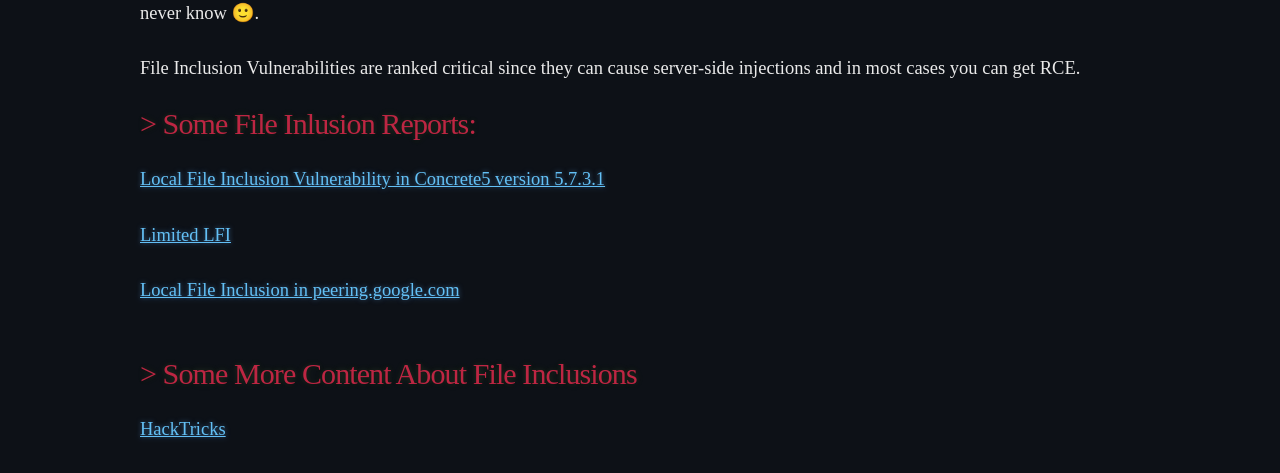
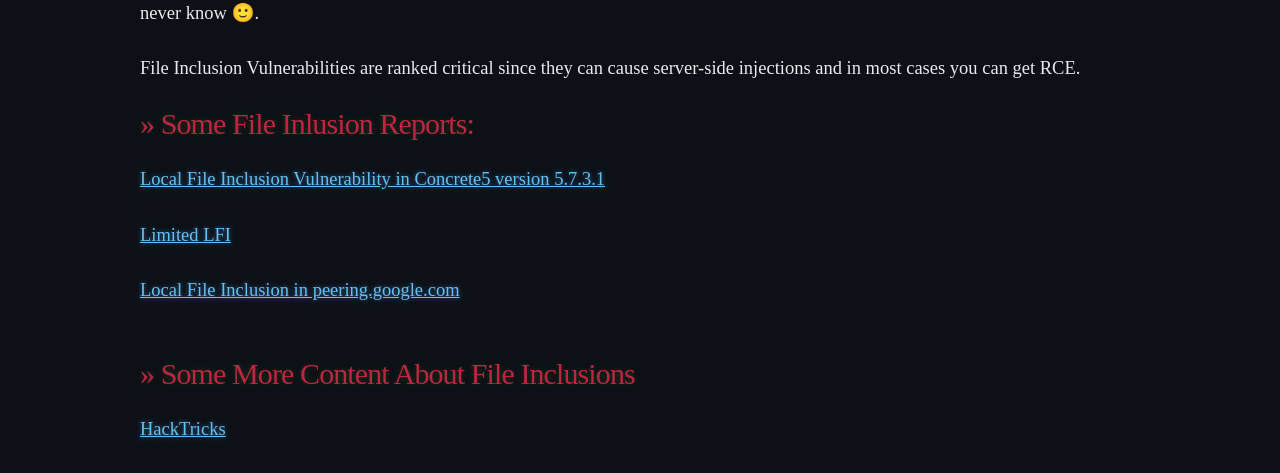
Before and after one commit to 20kilograma/blog, a Jekyll site: the page built from rfi-lfi.md, in a window 1280 px wide. Shown: the part 1083-1556 px from the top of the page. Built offline with Jekyll 4.4.1, drawn with Linux system fonts in a browser that asks for light colours; some web fonts are replaced; our own code applies the rules of GitHub Pages for plain Markdown files.

Commit message:
Update rfi-lfi.md

```diff
--- a/rfi-lfi.md
+++ b/rfi-lfi.md
@@ -23,12 +23,12 @@ you never know 🙂. <br>
 <br>
 File Inclusion Vulnerabilities are ranked critical since they can cause server-side injections and in most cases you can get RCE.
 
-# > Some File Inlusion Reports:
+# >> Some File Inlusion Reports:
 <a href="https://hackerone.com/reports/59665"> Local File Inclusion Vulnerability in Concrete5 version 5.7.3.1 </a> <br> <br>
 <a href="https://hackerone.com/reports/895972"> Limited LFI </a> <br> <br>
 <a href="https://bugreader.com/updatelap@local-file-inclusion-in-peeringgooglecom-70"> Local File Inclusion in peering.google.com </a> <br> <br>
 
-# > Some More Content About File Inclusions
+# >> Some More Content About File Inclusions
 <a href="https://book.hacktricks.xyz/pentesting-web/file-inclusion"> HackTricks </a> <br> <br>
 <a href="https://tryhackme.com/room/inclusion"> TryHackMe </a> <br> <br>
 <a href="https://dvwa.co.uk/"> DVWA </a> <br> <br>
```
